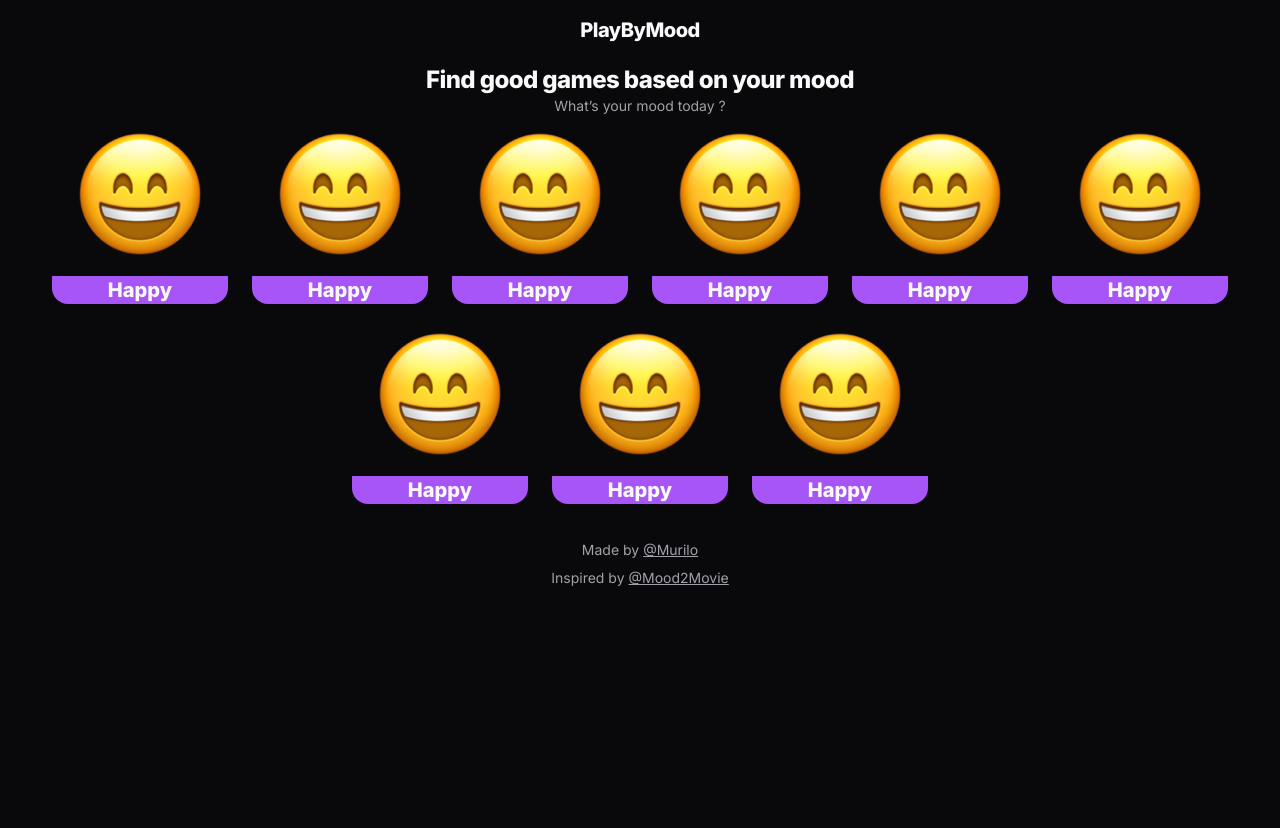
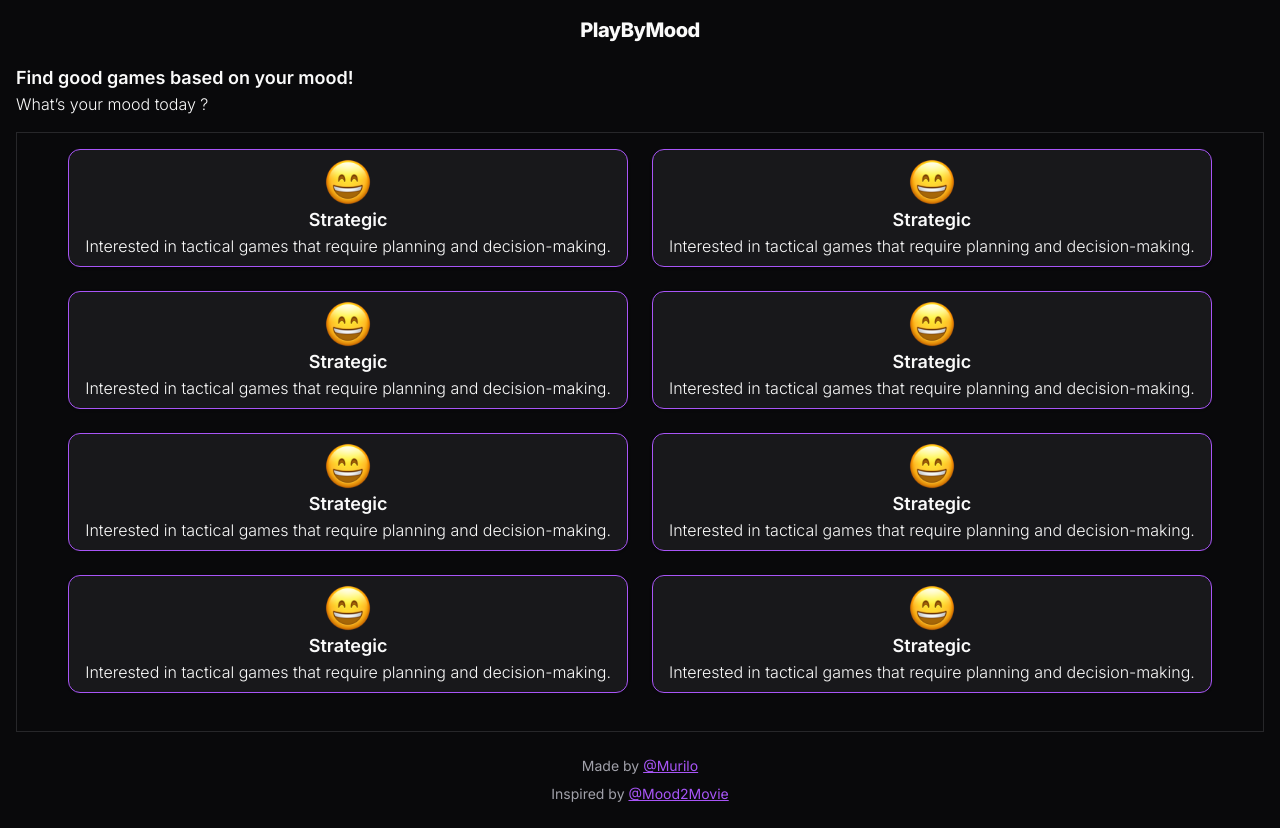
Before and after one commit to Murilo-Luciano/play-by-mood, a Next.js app: page / in a window 1280 px wide. Before the commit the page ends 800 px from the top, so only its background shows below. Built offline with nearby package versions, Linux system fonts and the light colour scheme.

Commit message:
Change home UI

```diff
--- a/app/page.tsx
+++ b/app/page.tsx
@@ -1,6 +1,9 @@
 "use client";
 
+import { Button } from "@/components/ui/button";
+import { ScrollArea, ScrollBar } from "@/components/ui/scroll-area";
 import Image from "next/image";
+import Link from "next/link";
 
 // import { Mood } from "@/services/gameService";
 /**@todo: Get from service folder ? */
@@ -20,13 +23,23 @@ enum Mood {
 
 export default function Home() {
   return (
-    <main className="flex flex-col text-center py-4">
-      <h1 className="text-xl font-extrabold tracking-tight mb-5">PlayByMood</h1>
-      <h2 className="text-2xl font-extrabold tracking-tight">
-        Find good games based on your mood
+    <main className="flex flex-col text-center p-4">
+      <a className="text-xl font-extrabold tracking-tight mb-5" href="/">
+        PlayByMood
+      </a>
+
+      <h2 className="text-start font-semibold text-lg">
+        Find good games based on your mood!
       </h2>
-      <p className="text-sm text-muted-foreground">What’s your mood today ?</p>
-      <div className="flex flex-wrap gap-6 justify-center mt-3">
+      <p className="text-start text-base font-light ">
+        What’s your mood today ?
+      </p>
+      <div className="h-4" />
+
+      <ScrollArea className="h-[600px] w-full p-4 rounded-lg border">
+        <div className="flex flex-wrap gap-6 justify-center">
+          <MoodButton />
+          <MoodButton />
           <MoodButton />
           <MoodButton />
           <MoodButton />
@@ -37,13 +50,18 @@ export default function Home() {
           <MoodButton />
           <MoodButton />
         </div>
-      <div className="flex flex-col gap-2 py-2 mt-7">
+        <ScrollBar />
+      </ScrollArea>
+
+      <div className="h-4" />
+
+      <div className="flex flex-col gap-2 py-2">
         <p className="text-sm text-muted-foreground">
           Made by{" "}
           <a
             href="https://github.com/Murilo-Luciano"
             target="_blank"
-            className="underline"
+            className="underline text-purple-500"
           >
             @Murilo
           </a>
@@ -53,7 +71,7 @@ export default function Home() {
           <a
             href="https://mood2movie.com/"
             target="_blank"
-            className="underline"
+            className="underline text-purple-500"
           >
             @Mood2Movie
           </a>
@@ -65,14 +83,18 @@ export default function Home() {
 
 function MoodButton() {
   return (
-    <a
-      className="w-44 h-44 flex flex-col justify-between items-center"
-      href="/games/RELAXED"
+    <Link href="/games/EXCITED">
+      <Button
+        variant="outline"
+        className="h-auto flex flex-col items-center justify-start bg-primary-foreground border-purple-500 rounded-xl shadow"
       >
-      <Image src={"/happy.png"} alt="" height={132} width={132} />
-      <div className="bg-purple-500 w-full rounded-b-2xl">
-        <p className="text-xl font-extrabold">Happy</p>
-      </div>
-    </a>
+        <Image src={"/happy.png"} alt="" height={48} width={48} />
+        <span className="font-semibold text-lg">Strategic</span>
+        <p className="text-base font-light text-wrap">
+          Interested in tactical games that require planning and
+          decision-making.
+        </p>
+      </Button>
+    </Link>
   );
 }
--- /dev/null
+++ b/components/ui/card.tsx
@@ -0,0 +1,76 @@
+import * as React from "react"
+
+import { cn } from "@/lib/utils"
+
+const Card = React.forwardRef<
+  HTMLDivElement,
+  React.HTMLAttributes<HTMLDivElement>
+>(({ className, ...props }, ref) => (
+  <div
+    ref={ref}
+    className={cn(
+      "rounded-xl border bg-card text-card-foreground shadow",
+      className
+    )}
+    {...props}
+  />
+))
+Card.displayName = "Card"
+
+const CardHeader = React.forwardRef<
+  HTMLDivElement,
+  React.HTMLAttributes<HTMLDivElement>
+>(({ className, ...props }, ref) => (
+  <div
+    ref={ref}
+    className={cn("flex flex-col space-y-1.5 p-6", className)}
+    {...props}
+  />
+))
+CardHeader.displayName = "CardHeader"
+
+const CardTitle = React.forwardRef<
+  HTMLParagraphElement,
+  React.HTMLAttributes<HTMLHeadingElement>
+>(({ className, ...props }, ref) => (
+  <h3
+    ref={ref}
+    className={cn("font-semibold leading-none tracking-tight", className)}
+    {...props}
+  />
+))
+CardTitle.displayName = "CardTitle"
+
+const CardDescription = React.forwardRef<
+  HTMLParagraphElement,
+  React.HTMLAttributes<HTMLParagraphElement>
+>(({ className, ...props }, ref) => (
+  <p
+    ref={ref}
+    className={cn("text-sm text-muted-foreground", className)}
+    {...props}
+  />
+))
+CardDescription.displayName = "CardDescription"
+
+const CardContent = React.forwardRef<
+  HTMLDivElement,
+  React.HTMLAttributes<HTMLDivElement>
+>(({ className, ...props }, ref) => (
+  <div ref={ref} className={cn("p-6 pt-0", className)} {...props} />
+))
+CardContent.displayName = "CardContent"
+
+const CardFooter = React.forwardRef<
+  HTMLDivElement,
+  React.HTMLAttributes<HTMLDivElement>
+>(({ className, ...props }, ref) => (
+  <div
+    ref={ref}
+    className={cn("flex items-center p-6 pt-0", className)}
+    {...props}
+  />
+))
+CardFooter.displayName = "CardFooter"
+
+export { Card, CardHeader, CardFooter, CardTitle, CardDescription, CardContent }
--- /dev/null
+++ b/components/ui/scroll-area.tsx
@@ -0,0 +1,48 @@
+"use client";
+
+import * as ScrollAreaPrimitive from "@radix-ui/react-scroll-area";
+import * as React from "react";
+
+import { cn } from "@/lib/utils";
+
+const ScrollArea = React.forwardRef<
+  React.ElementRef<typeof ScrollAreaPrimitive.Root>,
+  React.ComponentPropsWithoutRef<typeof ScrollAreaPrimitive.Root>
+>(({ className, children, ...props }, ref) => (
+  <ScrollAreaPrimitive.Root
+    ref={ref}
+    className={cn("relative overflow-hidden", className)}
+    {...props}
+  >
+    <ScrollAreaPrimitive.Viewport className="h-full w-full rounded-[inherit]">
+      {children}
+    </ScrollAreaPrimitive.Viewport>
+    <ScrollBar />
+    <ScrollAreaPrimitive.Corner />
+  </ScrollAreaPrimitive.Root>
+));
+ScrollArea.displayName = ScrollAreaPrimitive.Root.displayName;
+
+const ScrollBar = React.forwardRef<
+  React.ElementRef<typeof ScrollAreaPrimitive.ScrollAreaScrollbar>,
+  React.ComponentPropsWithoutRef<typeof ScrollAreaPrimitive.ScrollAreaScrollbar>
+>(({ className, orientation = "vertical", ...props }, ref) => (
+  <ScrollAreaPrimitive.ScrollAreaScrollbar
+    ref={ref}
+    orientation={orientation}
+    className={cn(
+      "flex touch-none select-none transition-colors",
+      orientation === "vertical" &&
+        "h-full w-2.5 border-l border-l-transparent p-[1px]",
+      orientation === "horizontal" &&
+        "h-2.5 flex-col border-t border-t-transparent p-[1px]",
+      className
+    )}
+    {...props}
+  >
+    <ScrollAreaPrimitive.ScrollAreaThumb className="relative flex-1 rounded-full bg-secondary-foreground" />
+  </ScrollAreaPrimitive.ScrollAreaScrollbar>
+));
+ScrollBar.displayName = ScrollAreaPrimitive.ScrollAreaScrollbar.displayName;
+
+export { ScrollArea, ScrollBar };
--- a/package.json
+++ b/package.json
@@ -13,6 +13,7 @@
   "dependencies": {
     "@radix-ui/react-checkbox": "^1.1.1",
     "@radix-ui/react-icons": "^1.3.0",
+    "@radix-ui/react-scroll-area": "^1.1.0",
     "@radix-ui/react-slot": "^1.1.0",
     "@typegoose/typegoose": "^12.4.0",
     "@types/dompurify": "^3.0.5",
```
Also changed, not shown: 1 other file (tests, documents, lock files or other folders). Lines whose indentation alone changed are shown as unchanged.
